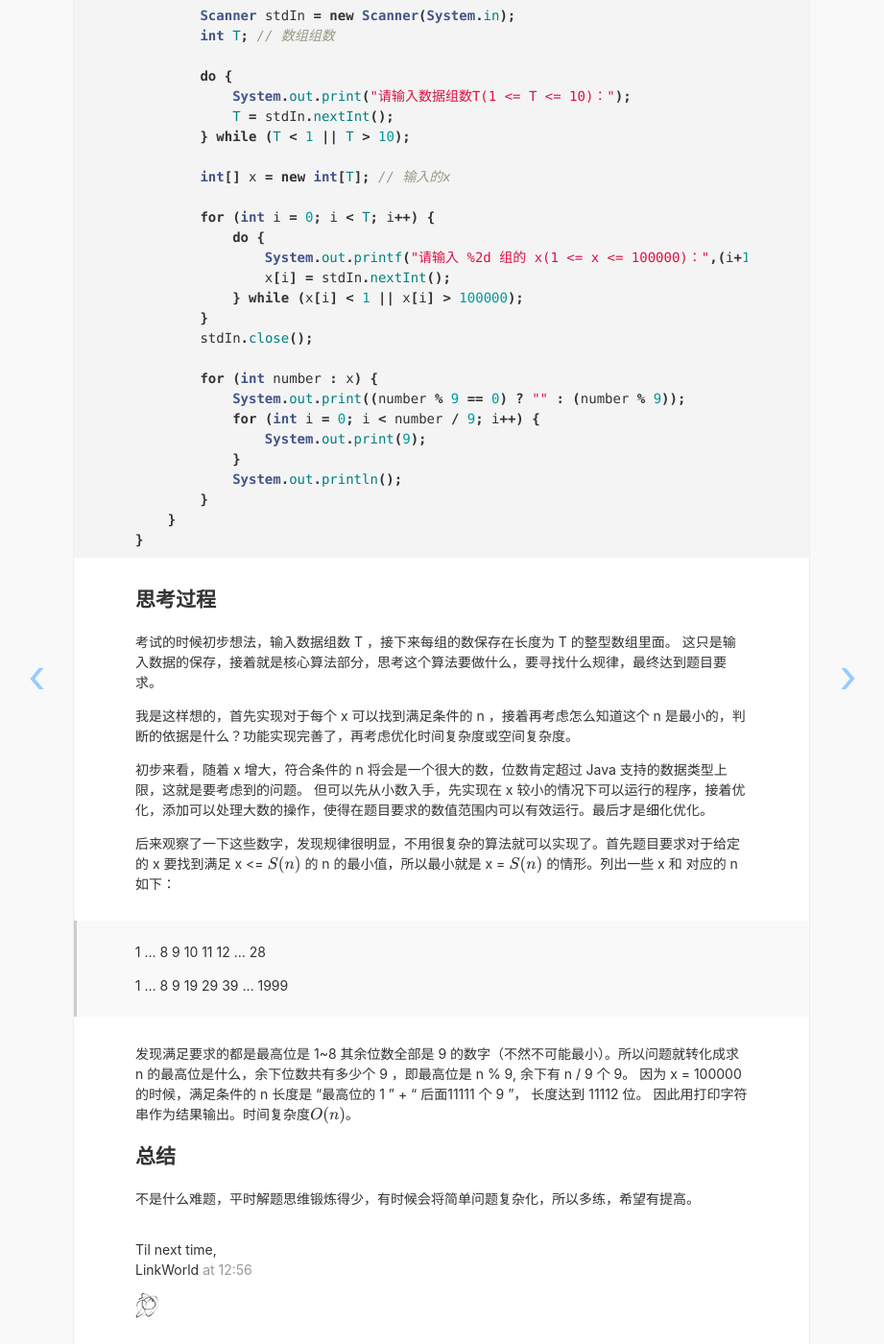
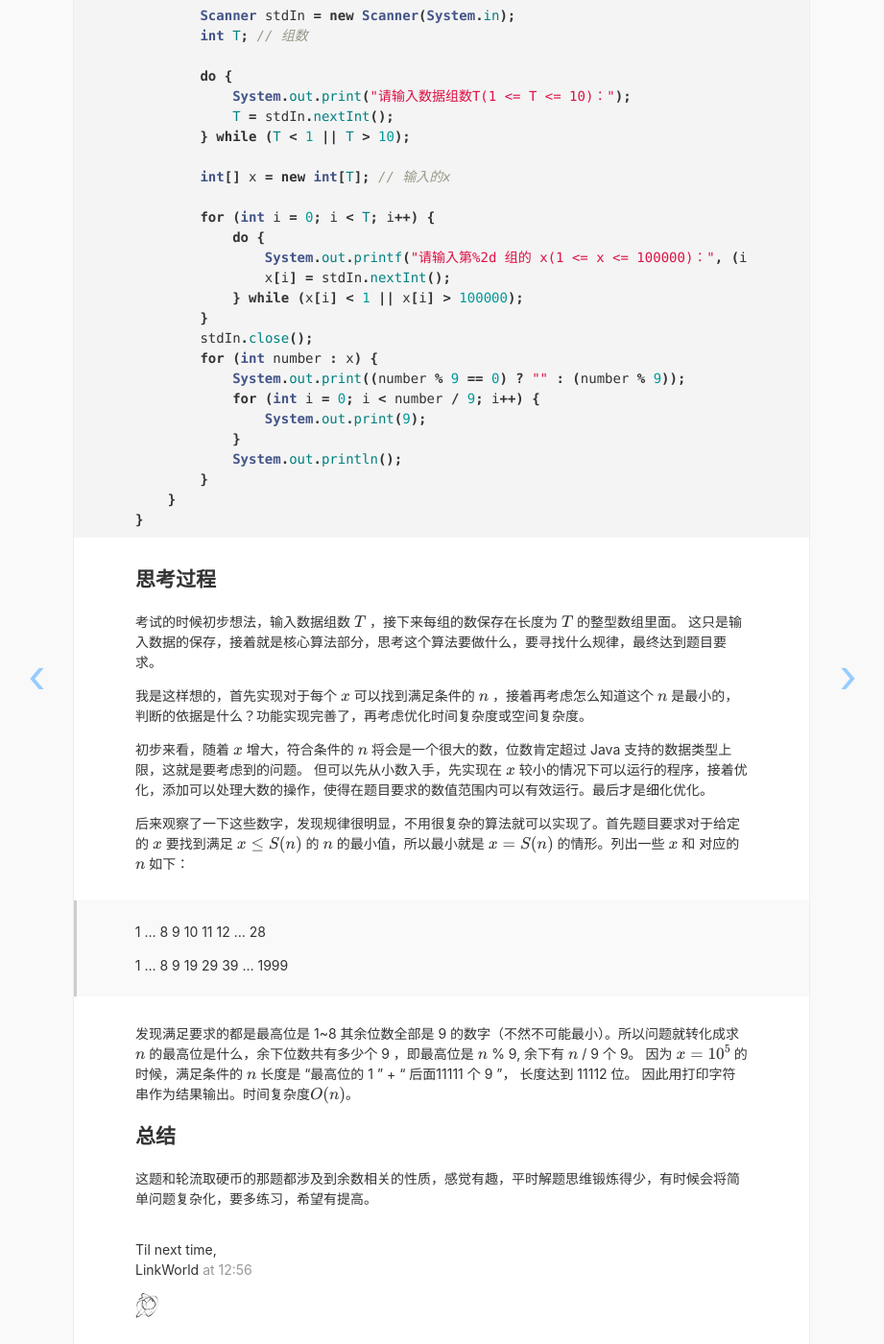
Before and after one commit to gdoulingwo/LinkWorld-Algorithm-Blog, a Jekyll site: the page built from _posts/2019-09-22-笔试题目-位数之和等于x的n.md, in a window 1280 px wide and 1400 px high, scrolled down 1064 px. Shown: the whole window at 96% size, without its empty margins (180-1101 px from the left). Built offline with Jekyll 4.4.1, drawn with Linux system fonts in a browser that asks for light colours; nearby versions of some CDN libraries; formulas are drawn with MathJax 3; comment, search, counter and statistics services are not loaded; some of the changed text lies outside the part shown.

Commit message:
Update: 整理一下公式格式等

```diff
--- a/_posts/2019-09-22-笔试题目-位数之和等于x的n.md
+++ b/_posts/2019-09-22-笔试题目-位数之和等于x的n.md
@@ -5,10 +5,9 @@ date: '2019-09-22 12:56:26'
 
 一次笔试的题目，题目原表述和空间要求等已经记不清，凭回忆和草稿恢复题目如下：
 
-输入 T 组数，格式为第 1 行是组数 T ，余下每行 1 个数 x ，对每个 x 求输出对应的 n ，满足 x <= $S(n)$  的最小值。其中 $S(n)$表示 n 的十进制各位之和， 1 <= T <= 10, 1 <= x <= 100000。
+输入 $T$ 组数，格式为第 1 行是组数 $T$ ，余下每行 1 个数 $x$ ，对每个 $x$ 求输出对应的 $n$ ，满足 $x \leq S(n)$  的最小值。其中 $S(n)$ 表示 $n$ 的十进制各位之和， $1 \leq T \leq 10$, $1 \leq x \leq 10^5$。
 
 示例输入
-
 > 2
 >
 > 13
@@ -16,7 +15,6 @@ date: '2019-09-22 12:56:26'
 > 18
 
 示例输出
-
 > 49
 >
 > 99
@@ -31,7 +29,7 @@ public class Exam1 {
     public static void main(String[] args) {
 
         Scanner stdIn = new Scanner(System.in);
-        int T; // 数组组数
+        int T; // 组数
 
         do {
             System.out.print("请输入数据组数T(1 <= T <= 10)：");
@@ -42,12 +40,11 @@ public class Exam1 {
 
         for (int i = 0; i < T; i++) {
             do {
-                System.out.printf("请输入 %2d 组的 x(1 <= x <= 100000)：",(i+1));
+                System.out.printf("请输入第%2d 组的 x(1 <= x <= 100000)：", (i + 1));
                 x[i] = stdIn.nextInt();
             } while (x[i] < 1 || x[i] > 100000);
         }
         stdIn.close();
-
         for (int number : x) {
             System.out.print((number % 9 == 0) ? "" : (number % 9));
             for (int i = 0; i < number / 9; i++) {
@@ -61,20 +58,20 @@ public class Exam1 {
 
 ## 思考过程
 
-考试的时候初步想法，输入数据组数 T ，接下来每组的数保存在长度为 T 的整型数组里面。 这只是输入数据的保存，接着就是核心算法部分，思考这个算法要做什么，要寻找什么规律，最终达到题目要求。
+考试的时候初步想法，输入数据组数 $T$ ，接下来每组的数保存在长度为 $T$ 的整型数组里面。 这只是输入数据的保存，接着就是核心算法部分，思考这个算法要做什么，要寻找什么规律，最终达到题目要求。
 
-我是这样想的，首先实现对于每个 x 可以找到满足条件的 n ，接着再考虑怎么知道这个 n 是最小的，判断的依据是什么？功能实现完善了，再考虑优化时间复杂度或空间复杂度。
+我是这样想的，首先实现对于每个 $x$ 可以找到满足条件的 $n$ ，接着再考虑怎么知道这个 $n$ 是最小的，判断的依据是什么？功能实现完善了，再考虑优化时间复杂度或空间复杂度。
 
-初步来看，随着 x 增大，符合条件的 n 将会是一个很大的数，位数肯定超过 Java 支持的数据类型上限，这就是要考虑到的问题。 但可以先从小数入手，先实现在 x 较小的情况下可以运行的程序，接着优化，添加可以处理大数的操作，使得在题目要求的数值范围内可以有效运行。最后才是细化优化。
+初步来看，随着 $x$ 增大，符合条件的 $n$ 将会是一个很大的数，位数肯定超过 Java 支持的数据类型上限，这就是要考虑到的问题。 但可以先从小数入手，先实现在 $x$ 较小的情况下可以运行的程序，接着优化，添加可以处理大数的操作，使得在题目要求的数值范围内可以有效运行。最后才是细化优化。
 
-后来观察了一下这些数字，发现规律很明显，不用很复杂的算法就可以实现了。首先题目要求对于给定的 x 要找到满足 x <= $S(n)$ 的 n 的最小值，所以最小就是 x = $S(n)$ 的情形。列出一些 x 和 对应的 n 如下：
+后来观察了一下这些数字，发现规律很明显，不用很复杂的算法就可以实现了。首先题目要求对于给定的 $x$ 要找到满足 $x \leq S(n)$ 的 $n$ 的最小值，所以最小就是 $x = S(n)$ 的情形。列出一些 $x$ 和 对应的 $n$ 如下：
 
 > 1	...	8	9	10	11	12	...	28
 >
 > 1	...	8	9	19	29	39	...	1999
 
-发现满足要求的都是最高位是 1~8 其余位数全部是 9 的数字（不然不可能最小）。所以问题就转化成求 n 的最高位是什么，余下位数共有多少个 9 ，即最高位是 n % 9, 余下有 n / 9 个 9。 因为 x = 100000 的时候，满足条件的 n 长度是 “最高位的 1 ” + “ 后面11111 个 9 ”， 长度达到 11112 位。 因此用打印字符串作为结果输出。时间复杂度$O(n)$。
+发现满足要求的都是最高位是 1~8 其余位数全部是 9 的数字（不然不可能最小）。所以问题就转化成求 $n$ 的最高位是什么，余下位数共有多少个 9 ，即最高位是 $n$ % 9, 余下有 $n$ / 9 个 9。 因为 $x = 10^5$ 的时候，满足条件的 $n$ 长度是 “最高位的 1 ” + “ 后面11111 个 9 ”， 长度达到 11112 位。 因此用打印字符串作为结果输出。时间复杂度$O(n)$。
 
 ## 总结
 
-不是什么难题，平时解题思维锻炼得少，有时候会将简单问题复杂化，所以多练，希望有提高。
+这题和轮流取硬币的那题都涉及到余数相关的性质，感觉有趣，平时解题思维锻炼得少，有时候会将简单问题复杂化，要多练习，希望有提高。
```
